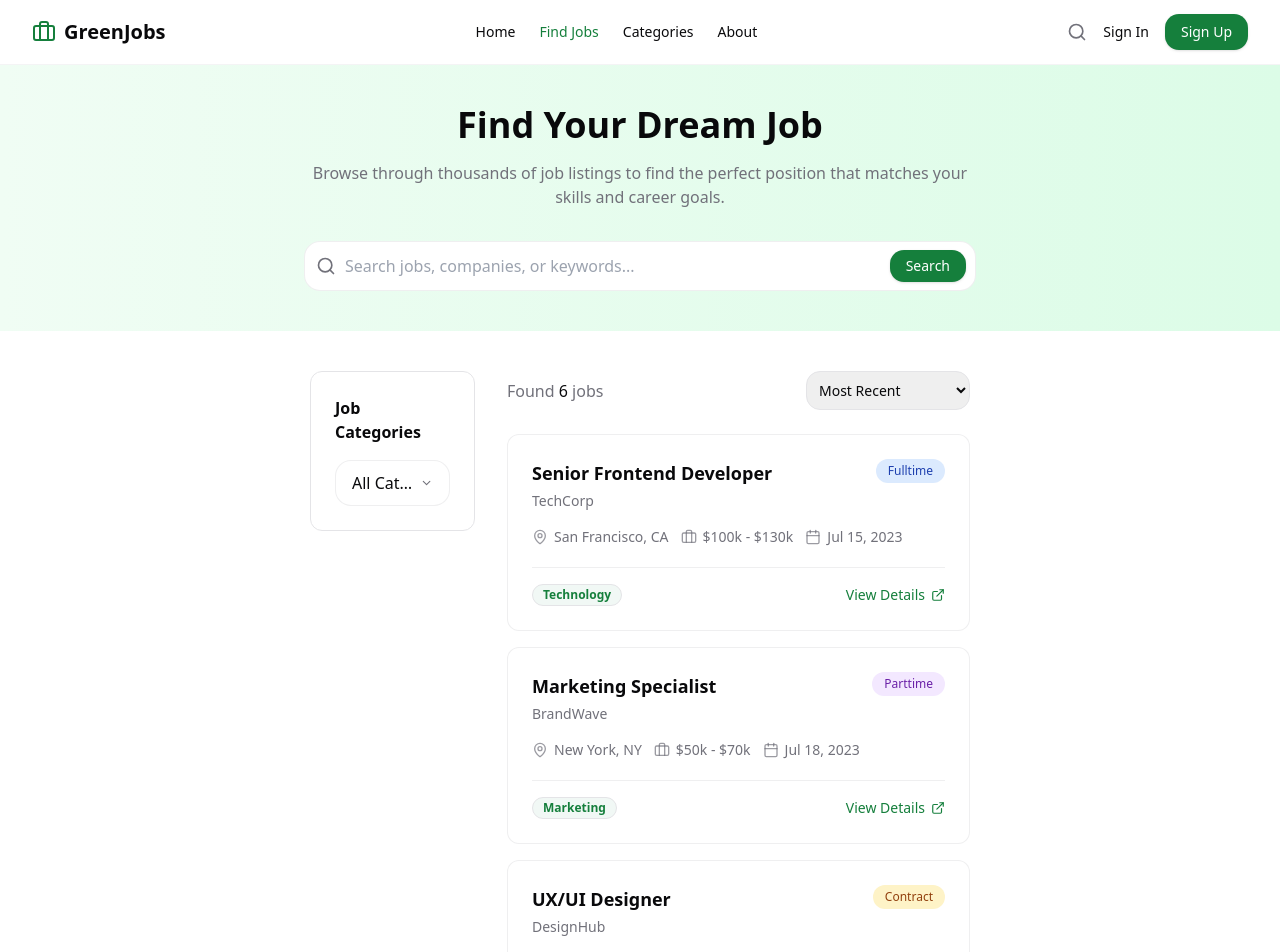
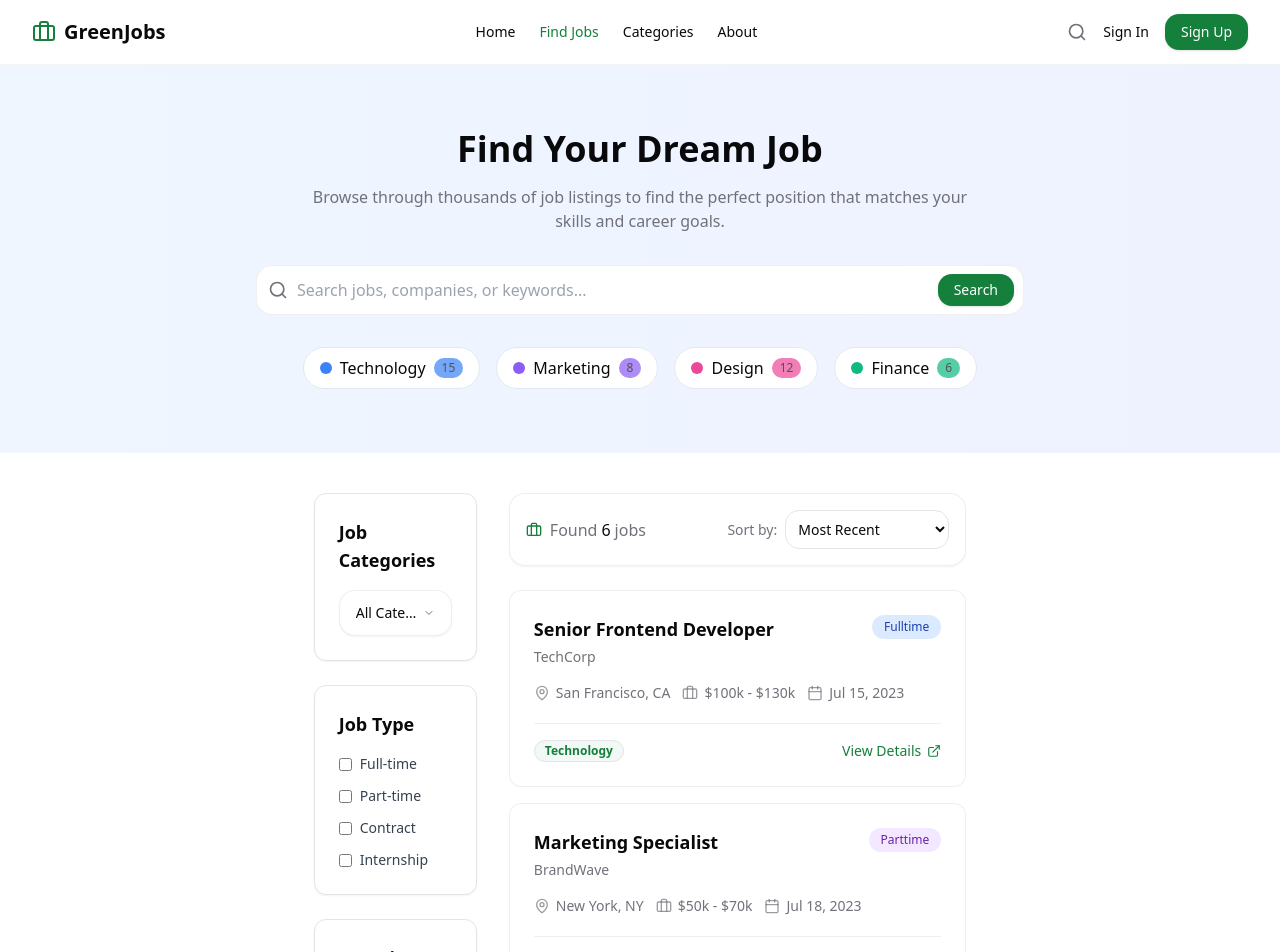
Before and after one commit to coding-with-maaz/GREEN_JOBS, a React (Vite) app: page /jobs in a window 1280 px wide. Shown: the top 952 px of the page. Built offline with nearby package versions, Linux system fonts and the light colour scheme.

Commit message:
Enhance jobs page appearance
Improve the visual appearance and professionalism of the jobs page and category display.

```diff
--- a/src/components/jobs/CategoryFilter.tsx
+++ b/src/components/jobs/CategoryFilter.tsx
@@ -1,6 +1,6 @@
 
 import { useState } from 'react';
-import { ChevronDown } from 'lucide-react';
+import { ChevronDown, Check } from 'lucide-react';
 import { cn } from '@/lib/utils';
 
 interface Category {
@@ -43,21 +43,21 @@ const CategoryFilter = ({
     <div className={cn("relative", className)}>
       <button
         onClick={toggleDropdown}
-        className="w-full flex items-center justify-between bg-white border border-border/60 rounded-lg px-4 py-2.5 text-left focus:outline-none focus:ring-2 focus:ring-primary focus:ring-opacity-50"
+        className="w-full flex items-center justify-between bg-white border border-border/60 rounded-lg px-4 py-3 text-left text-sm focus:outline-none focus:ring-2 focus:ring-primary focus:ring-opacity-50 shadow-sm"
         aria-expanded={isOpen}
         aria-haspopup="listbox"
       >
-        <span className="block truncate">{selectedCategoryName}</span>
+        <span className="block truncate font-medium">{selectedCategoryName}</span>
         <ChevronDown
           className={cn(
-            "h-5 w-5 text-muted-foreground transition-transform duration-200",
+            "h-4 w-4 text-muted-foreground transition-transform duration-200",
             isOpen ? "transform rotate-180" : ""
           )}
         />
       </button>
 
       {isOpen && (
-        <div className="absolute z-10 mt-1 w-full bg-white shadow-lg rounded-lg border border-border/60 py-1 max-h-60 overflow-auto">
+        <div className="absolute z-20 mt-1 w-full bg-white shadow-lg rounded-lg border border-border/60 py-1 max-h-60 overflow-auto">
           <ul
             className="py-1"
             role="listbox"
@@ -66,27 +66,37 @@ const CategoryFilter = ({
             <li>
               <button
                 className={cn(
-                  "w-full text-left px-4 py-2 text-sm hover:bg-secondary/50 transition-colors",
-                  !selectedCategory ? "bg-secondary/50 font-medium" : ""
+                  "w-full text-left px-4 py-2.5 text-sm hover:bg-gray-50 transition-colors flex items-center justify-between",
+                  !selectedCategory ? "bg-primary/5 font-medium text-primary" : ""
                 )}
                 onClick={() => handleCategoryClick(null)}
               >
-                All Categories
+                <span>All Categories</span>
+                {!selectedCategory && <Check className="h-4 w-4 text-primary" />}
               </button>
             </li>
             {categories.map((category) => (
               <li key={category._id}>
                 <button
                   className={cn(
-                    "w-full text-left px-4 py-2 text-sm hover:bg-secondary/50 transition-colors flex items-center justify-between",
-                    selectedCategory === category._id ? "bg-secondary/50 font-medium" : ""
+                    "w-full text-left px-4 py-2.5 text-sm hover:bg-gray-50 transition-colors flex items-center justify-between",
+                    selectedCategory === category._id ? "bg-primary/5 font-medium text-primary" : ""
                   )}
                   onClick={() => handleCategoryClick(category._id)}
                 >
-                  <span>{category.name}</span>
-                  <span className="text-xs text-muted-foreground bg-secondary rounded-full px-2 py-0.5">
-                    {category.count}
-                  </span>
+                  <div className="flex items-center">
+                    <span
+                      className="inline-block w-2 h-2 rounded-full mr-2"
+                      style={{ backgroundColor: category.color }}
+                    />
+                    <span>{category.name}</span>
+                  </div>
+                  <div className="flex items-center">
+                    <span className="text-xs text-muted-foreground bg-gray-100 rounded-full px-2 py-0.5 mr-2">
+                      {category.count}
+                    </span>
+                    {selectedCategory === category._id && <Check className="h-4 w-4 text-primary" />}
+                  </div>
                 </button>
               </li>
             ))}
--- a/src/pages/Jobs.tsx
+++ b/src/pages/Jobs.tsx
@@ -1,4 +1,3 @@
-
 import { useState, useEffect } from 'react';
 import Navbar from '@/components/layout/Navbar';
 import Footer from '@/components/layout/Footer';
@@ -6,7 +5,7 @@ import SearchBar from '@/components/jobs/SearchBar';
 import JobCard from '@/components/jobs/JobCard';
 import CategoryFilter from '@/components/jobs/CategoryFilter';
 import FadeIn from '@/components/ui/FadeIn';
-import { Briefcase, Filter } from 'lucide-react';
+import { Briefcase, Filter, Calendar, TrendingUp, Check } from 'lucide-react';
 
 // Mock job data
 const mockJobs = [
@@ -72,12 +71,12 @@ const mockJobs = [
   },
 ];
 
-// Mock categories for CategoryFilter component
+// Enhanced categories with better colors and icon references
 const mockCategories = [
-  { _id: 'Technology', name: 'Technology', icon: 'computer', color: '#10B981', count: 15 },
-  { _id: 'Marketing', name: 'Marketing', icon: 'trending-up', color: '#6366F1', count: 8 },
-  { _id: 'Design', name: 'Design', icon: 'pen-tool', color: '#F59E0B', count: 12 },
-  { _id: 'Finance', name: 'Finance', icon: 'dollar-sign', color: '#3B82F6', count: 6 }
+  { _id: 'Technology', name: 'Technology', icon: 'computer', color: '#3B82F6', count: 15 },
+  { _id: 'Marketing', name: 'Marketing', icon: 'trending-up', color: '#8B5CF6', count: 8 },
+  { _id: 'Design', name: 'Design', icon: 'pen-tool', color: '#EC4899', count: 12 },
+  { _id: 'Finance', name: 'Finance', icon: 'dollar-sign', color: '#10B981', count: 6 }
 ];
 
 const Jobs = () => {
@@ -86,10 +85,9 @@ const Jobs = () => {
   const [isFilterOpen, setIsFilterOpen] = useState(false);
   const [loading, setLoading] = useState(false);
   const [selectedCategory, setSelectedCategory] = useState<string | null>(null);
+  const [sortBy, setSortBy] = useState<string>('recent');
 
-  // In a real app, we would fetch jobs here
   useEffect(() => {
-    // Simulate API call
     setLoading(true);
     setTimeout(() => {
       setJobs(mockJobs);
@@ -124,19 +122,78 @@ const Jobs = () => {
     setFilteredJobs(filtered);
   };
 
+  const handleSortChange = (event: React.ChangeEvent<HTMLSelectElement>) => {
+    const sortValue = event.target.value;
+    setSortBy(sortValue);
+
+    let sortedJobs = [...filteredJobs];
+
+    switch(sortValue) {
+      case 'salary-high':
+        sortedJobs.sort((a, b) => {
+          const aValue = parseInt(a.salary.replace(/[^0-9]/g, ''));
+          const bValue = parseInt(b.salary.replace(/[^0-9]/g, ''));
+          return bValue - aValue;
+        });
+        break;
+      case 'salary-low':
+        sortedJobs.sort((a, b) => {
+          const aValue = parseInt(a.salary.replace(/[^0-9]/g, ''));
+          const bValue = parseInt(b.salary.replace(/[^0-9]/g, ''));
+          return aValue - bValue;
+        });
+        break;
+      case 'recent':
+      default:
+        sortedJobs.sort((a, b) => new Date(b.date).getTime() - new Date(a.date).getTime());
+        break;
+    }
+
+    setFilteredJobs(sortedJobs);
+  };
+
   return (
     <div className="min-h-screen flex flex-col bg-background">
       <Navbar />
 
-      <div className="bg-gradient-to-r from-green-50 to-green-100 py-10">
+      <div className="bg-gradient-to-r from-blue-50 to-indigo-50 py-16">
         <div className="container-custom">
           <FadeIn>
-            <h1 className="text-3xl md:text-4xl font-bold text-center">Find Your Dream Job</h1>
+            <h1 className="text-3xl md:text-4xl font-bold text-center mb-2">Find Your Dream Job</h1>
             <p className="text-center text-muted-foreground mt-4 max-w-2xl mx-auto">
               Browse through thousands of job listings to find the perfect position that matches your skills and career goals.
             </p>
-            <div className="mt-8 max-w-2xl mx-auto">
+            <div className="mt-8 max-w-3xl mx-auto">
               <SearchBar onSearch={handleSearch} />
+            </div>
+
+            <div className="mt-8 flex flex-wrap justify-center gap-4">
+              {mockCategories.map(category => (
+                <button
+                  key={category._id}
+                  onClick={() => handleCategoryFilter(category._id === selectedCategory ? null : category._id)}
+                  className={`flex items-center gap-2 px-4 py-2 rounded-full transition-all ${
+                    selectedCategory === category._id
+                      ? 'bg-primary text-white shadow-md'
+                      : 'bg-white hover:bg-gray-50 border border-gray-200'
+                  }`}
+                >
+                  <span
+                    className="inline-block w-3 h-3 rounded-full"
+                    style={{ backgroundColor: category.color }}
+                  />
+                  <span>{category.name}</span>
+                  <span className="text-xs px-2 py-0.5 rounded-full bg-opacity-20"
+                    style={{
+                      backgroundColor: selectedCategory === category._id ? 'rgba(255,255,255,0.3)' : category.color,
+                      color: selectedCategory === category._id ? 'white' : 'inherit',
+                      opacity: selectedCategory === category._id ? 1 : 0.7
+                    }}
+                  >
+                    {category.count}
+                  </span>
+                </button>
+              ))}
             </div>
           </FadeIn>
         </div>
@@ -148,25 +205,64 @@ const Jobs = () => {
             <div className="sticky top-24">
               <div className="md:hidden mb-4">
                 <button
-                  className="w-full flex items-center justify-between p-3 bg-white rounded-lg border border-border"
+                  className="w-full flex items-center justify-between p-3 bg-white rounded-lg border border-border shadow-sm"
                   onClick={() => setIsFilterOpen(!isFilterOpen)}
                 >
                   <span className="flex items-center">
                     <Filter className="h-4 w-4 mr-2" />
-                    Filters
+                    Advanced Filters
                   </span>
                   <span>{isFilterOpen ? '−' : '+'}</span>
                 </button>
               </div>
 
-              <div className={`${isFilterOpen ? 'block' : 'hidden'} md:block`}>
-                <div className="bg-white rounded-xl border border-border p-6 mb-6">
-                  <h2 className="font-semibold mb-4">Job Categories</h2>
+              <div className={`${isFilterOpen ? 'block' : 'hidden'} md:block space-y-6`}>
+                <div className="bg-white rounded-xl border border-border shadow-sm p-6">
+                  <h2 className="font-semibold text-lg mb-4">Job Categories</h2>
                   <CategoryFilter
                     categories={mockCategories}
                     selectedCategory={selectedCategory}
                     onSelectCategory={handleCategoryFilter}
                   />
+                </div>
+
+                <div className="bg-white rounded-xl border border-border shadow-sm p-6">
+                  <h2 className="font-semibold text-lg mb-4">Job Type</h2>
+                  <div className="space-y-3">
+                    {['Full-time', 'Part-time', 'Contract', 'Internship'].map((type) => (
+                      <div key={type} className="flex items-center">
+                        <input
+                          type="checkbox"
+                          id={type.toLowerCase()}
+                          className="rounded border-gray-300 text-primary focus:ring-primary"
+                        />
+                        <label htmlFor={type.toLowerCase()} className="ml-2 text-sm text-gray-700">
+                          {type}
+                        </label>
+                      </div>
+                    ))}
+                  </div>
+                </div>
+
+                <div className="bg-white rounded-xl border border-border shadow-sm p-6">
+                  <h2 className="font-semibold text-lg mb-4">Experience Level</h2>
+                  <div className="space-y-3">
+                    {['Entry Level', 'Mid Level', 'Senior Level', 'Executive'].map((level) => (
+                      <div key={level} className="flex items-center">
+                        <input
+                          type="checkbox"
+                          id={level.toLowerCase().replace(' ', '-')}
+                          className="rounded border-gray-300 text-primary focus:ring-primary"
+                        />
+                        <label
+                          htmlFor={level.toLowerCase().replace(' ', '-')}
+                          className="ml-2 text-sm text-gray-700"
+                        >
+                          {level}
+                        </label>
+                      </div>
+                    ))}
+                  </div>
                 </div>
               </div>
             </div>
@@ -183,15 +279,35 @@ const Jobs = () => {
               </div>
             ) : (
               <>
-                <div className="mb-6 flex justify-between items-center">
-                  <p className="text-muted-foreground">
-                    Found <span className="font-medium text-foreground">{filteredJobs.length}</span> jobs
+                <div className="mb-6 flex justify-between items-center bg-white p-4 rounded-lg shadow-sm border border-border/60">
+                  <p className="text-muted-foreground flex items-center">
+                    <Briefcase className="h-4 w-4 mr-2 text-primary" />
+                    Found <span className="font-medium text-foreground mx-1">{filteredJobs.length}</span> jobs
+                    {selectedCategory && (
+                      <span className="ml-2 flex items-center text-sm bg-primary/10 text-primary px-2 py-0.5 rounded-full">
+                        {mockCategories.find(c => c._id === selectedCategory)?.name}
+                        <button
+                          onClick={() => handleCategoryFilter(null)}
+                          className="ml-1 rounded-full hover:bg-primary/20 p-0.5"
+                        >
+                          ×
+                        </button>
+                      </span>
+                    )}
                   </p>
-                  <select className="p-2 border border-border rounded-md text-sm">
-                    <option>Most Recent</option>
-                    <option>Salary: High to Low</option>
-                    <option>Salary: Low to High</option>
-                  </select>
+                  <div className="flex items-center">
+                    <label htmlFor="sort-by" className="text-sm text-muted-foreground mr-2">Sort by:</label>
+                    <select
+                      id="sort-by"
+                      value={sortBy}
+                      onChange={handleSortChange}
+                      className="p-2 border border-border rounded-md text-sm bg-white"
+                    >
+                      <option value="recent">Most Recent</option>
+                      <option value="salary-high">Salary: High to Low</option>
+                      <option value="salary-low">Salary: Low to High</option>
+                    </select>
+                  </div>
                 </div>
 
                 <div className="space-y-4">
@@ -202,12 +318,21 @@ const Jobs = () => {
                       </FadeIn>
                     ))
                   ) : (
-                    <div className="text-center py-20 bg-white rounded-xl border border-border">
+                    <div className="text-center py-20 bg-white rounded-xl border border-border shadow-sm">
                       <Briefcase className="h-12 w-12 mx-auto text-muted-foreground" />
                       <h3 className="mt-4 text-lg font-medium">No jobs found</h3>
                       <p className="mt-2 text-muted-foreground">
                         Try changing your search or filter criteria
                       </p>
+                      <button
+                        onClick={() => {
+                          setSelectedCategory(null);
+                          setFilteredJobs(jobs);
+                        }}
+                        className="mt-4 inline-flex items-center px-4 py-2 border border-transparent text-sm font-medium rounded-md shadow-sm text-white bg-primary hover:bg-primary/90"
+                      >
+                        Clear filters
+                      </button>
                     </div>
                   )}
                 </div>
```
